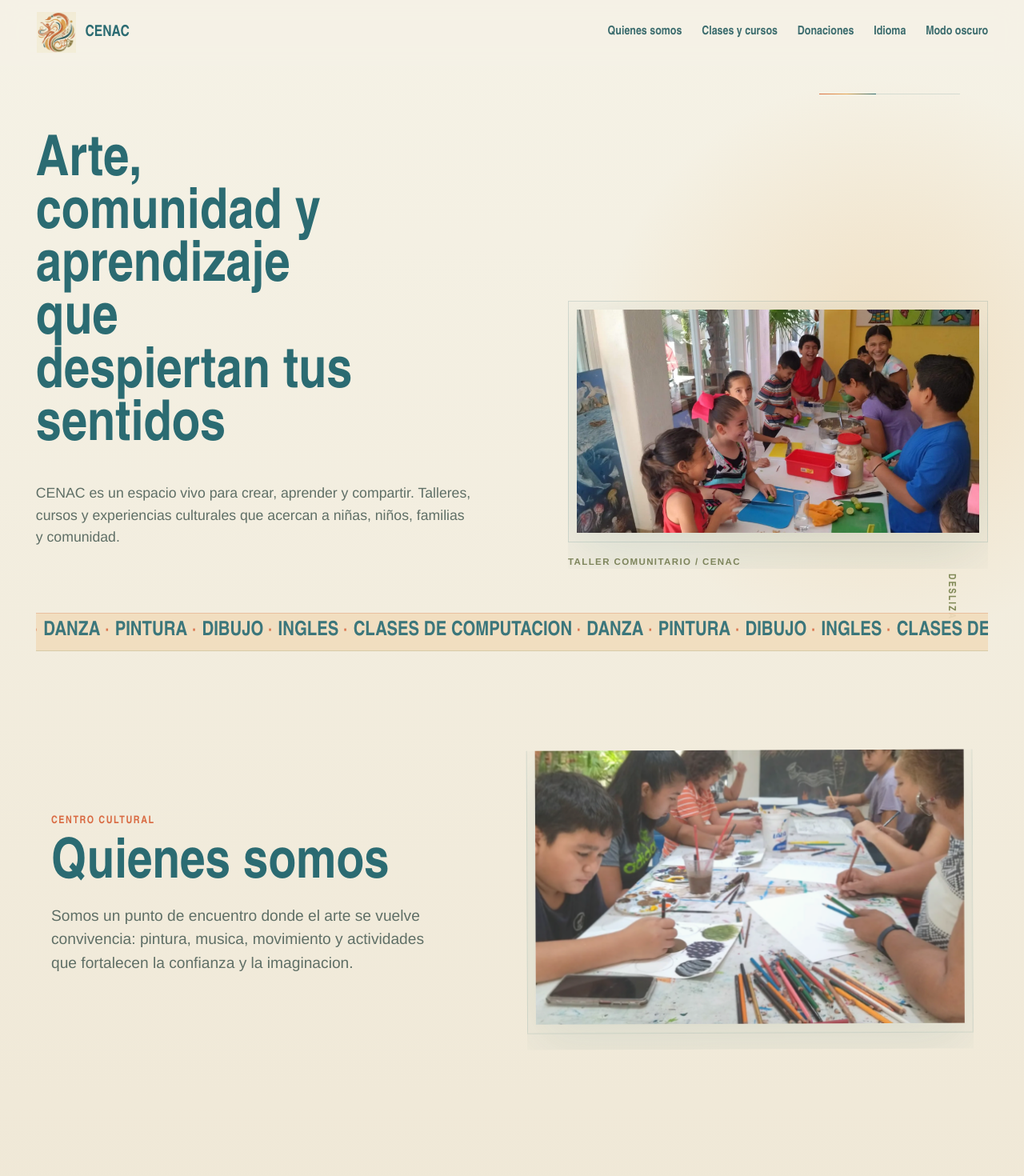
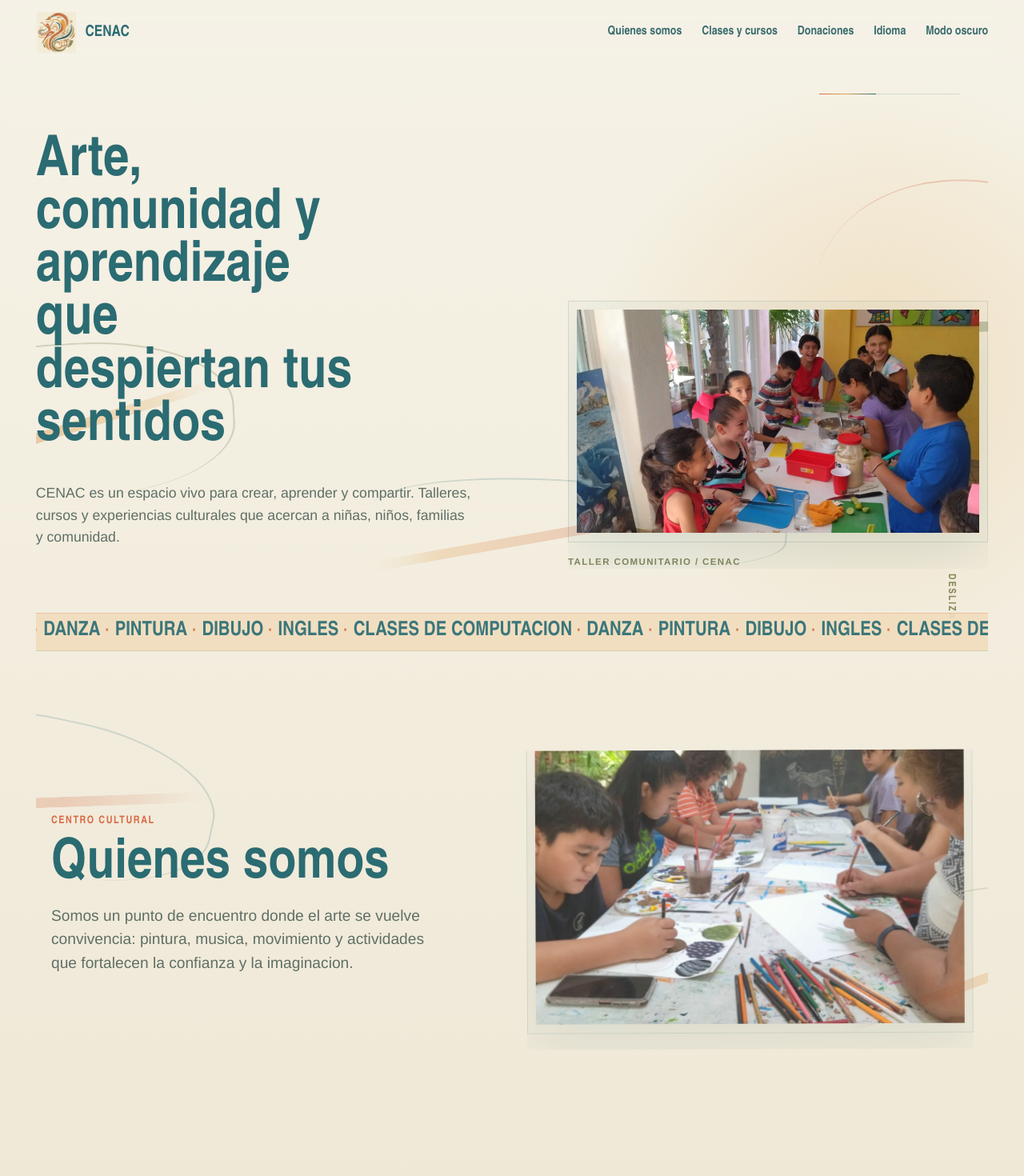
Before and after one commit to Cobian04/CENAC, a Next.js app: page / in a window 1280 px wide. Shown: the top 1470 px of the page at 80% size. Built offline with nearby package versions, Linux system fonts and the light colour scheme.

Commit message:
Add organic side ornaments

```diff
--- a/app/globals.css
+++ b/app/globals.css
@@ -206,6 +206,102 @@ button:focus-visible {
   animation: progress-drift 2.8s ease-in-out infinite alternate;
 }
 
+.ornament-field {
+  position: absolute;
+  inset: 0;
+  z-index: 1;
+  overflow: hidden;
+  pointer-events: none;
+}
+
+.ornament {
+  --ornament-a: var(--terracotta);
+  --ornament-b: var(--ochre);
+  --ornament-line: var(--olive);
+  --stroke-rotate: -8deg;
+  --loop-rotate: 6deg;
+  position: absolute;
+  display: block;
+  width: clamp(13rem, 34vw, 35rem);
+  height: clamp(7rem, 22vw, 22rem);
+  opacity: 0.42;
+  transform-origin: center;
+  filter: saturate(0.96);
+}
+
+.ornament::before,
+.ornament::after {
+  position: absolute;
+  content: "";
+  pointer-events: none;
+}
+
+.ornament::before {
+  top: 48%;
+  right: 0;
+  left: 0;
+  height: clamp(0.45rem, 1vw, 0.95rem);
+  border-radius: 999px;
+  background: linear-gradient(
+    90deg,
+    transparent 0%,
+    var(--ornament-a) 15%,
+    var(--ornament-b) 55%,
+    transparent 100%
+  );
+  transform: rotate(var(--stroke-rotate)) skewX(-12deg);
+  mask-image: linear-gradient(90deg, transparent 0%, black 18%, black 82%, transparent 100%);
+}
+
+.ornament::after {
+  inset: 12% 8% 20% 10%;
+  border-top: 2px solid var(--ornament-line);
+  border-right: 2px solid var(--ornament-line);
+  border-radius: 52% 48% 46% 54%;
+  opacity: 0.7;
+  transform: rotate(var(--loop-rotate)) scaleX(1.18);
+}
+
+.ornament-sweep {
+  --ornament-a: var(--terracotta);
+  --ornament-b: var(--ochre);
+  --ornament-line: var(--olive);
+}
+
+.ornament-ribbon {
+  --ornament-a: var(--teal);
+  --ornament-b: var(--olive);
+  --ornament-line: var(--terracotta);
+}
+
+.ornament-thread {
+  --ornament-a: var(--ochre);
+  --ornament-b: var(--terracotta);
+  --ornament-line: var(--teal);
+}
+
+.hero-ornaments .ornament-left {
+  top: 43%;
+  left: 0;
+  transform: translateX(-42%) rotate(-9deg);
+}
+
+.hero-ornaments .ornament-right {
+  top: 12%;
+  right: 0;
+  height: clamp(10rem, 38vw, 31rem);
+  transform: translateX(46%) rotate(7deg);
+}
+
+.hero-ornaments .ornament-bottom {
+  bottom: clamp(2.8rem, 6vw, 5.4rem);
+  left: 34%;
+  width: clamp(15rem, 42vw, 40rem);
+  height: clamp(5rem, 12vw, 11rem);
+  opacity: 0.26;
+  transform: rotate(-2deg);
+}
+
 .hero-copy-block {
   width: min(100%, 820px);
   z-index: 3;
@@ -366,6 +462,8 @@ button:focus-visible {
 }
 
 .section-content {
+  position: relative;
+  z-index: 2;
   max-width: 780px;
   padding-inline: clamp(0.35rem, 1.5vw, 1.25rem);
 }
@@ -409,12 +507,67 @@ button:focus-visible {
 
 .section-image {
   position: relative;
+  z-index: 2;
   align-self: center;
   justify-self: end;
   width: min(100%, 680px);
   margin: 0;
   overflow: visible;
   filter: drop-shadow(0 22px 34px var(--shadow));
+}
+
+.section-ornaments {
+  z-index: 0;
+  opacity: 0;
+  transform: translateY(28px);
+  transition:
+    opacity 900ms 180ms cubic-bezier(0.2, 0.75, 0.2, 1),
+    transform 900ms 180ms cubic-bezier(0.2, 0.75, 0.2, 1);
+}
+
+.page-section.is-visible .section-ornaments {
+  opacity: 1;
+  transform: translateY(0);
+}
+
+.section-ornaments .ornament {
+  opacity: 0.25;
+}
+
+.about-ornaments .ornament-left {
+  top: 8%;
+  left: 0;
+  transform: translateX(-48%) rotate(6deg);
+}
+
+.about-ornaments .ornament-right {
+  right: 0;
+  bottom: 11%;
+  transform: translateX(54%) rotate(-12deg);
+}
+
+.courses-ornaments .ornament-left {
+  top: 18%;
+  left: 0;
+  transform: translateX(-50%) rotate(-16deg);
+}
+
+.courses-ornaments .ornament-right {
+  right: 0;
+  bottom: 2%;
+  transform: translateX(52%) rotate(8deg);
+}
+
+.donations-ornaments .ornament-left {
+  bottom: 8%;
+  left: 2%;
+  transform: translateX(-50%) rotate(12deg);
+}
+
+.donations-ornaments .ornament-right {
+  top: 4%;
+  right: 0;
+  transform: translateX(52%) rotate(-7deg);
 }
 
 .page-section:nth-child(2) .section-image {
@@ -652,6 +805,21 @@ button:focus-visible {
     gap: 1.6rem;
   }
 
+  .ornament {
+    width: clamp(12rem, 48vw, 24rem);
+    height: clamp(6rem, 26vw, 15rem);
+    opacity: 0.28;
+  }
+
+  .hero-ornaments .ornament-left {
+    top: 22%;
+  }
+
+  .hero-ornaments .ornament-right {
+    top: 48%;
+    transform: translateX(58%) rotate(9deg);
+  }
+
   .hero-copy-block h1 {
     max-width: 12ch;
   }
@@ -715,6 +883,24 @@ button:focus-visible {
     gap: 1.25rem;
   }
 
+  .ornament {
+    opacity: 0.18;
+  }
+
+  .ornament::before {
+    height: 0.42rem;
+  }
+
+  .ornament::after {
+    border-top-width: 1px;
+    border-right-width: 1px;
+  }
+
+  .hero-ornaments .ornament-bottom,
+  .section-ornaments .ornament-right {
+    display: none;
+  }
+
   .hero-copy-block h1 {
     max-width: 12.3ch;
     font-size: clamp(2.18rem, 8.45vw, 2.95rem);
@@ -744,8 +930,8 @@ button:focus-visible {
     font-size: clamp(2.2rem, 10vw, 3.4rem);
   }
 
-  .site-footer h2 {
-    font-size: clamp(1.2rem, 6vw, 1.7rem);
+  .footer-logo {
+    width: min(15rem, 76vw);
   }
 
   .section-content {
--- a/app/page.tsx
+++ b/app/page.tsx
@@ -311,6 +311,11 @@ export default function Home() {
         <div className="hero-progress" aria-hidden="true">
           <span />
         </div>
+        <div className="ornament-field hero-ornaments" aria-hidden="true">
+          <span className="ornament ornament-sweep ornament-left" />
+          <span className="ornament ornament-ribbon ornament-right" />
+          <span className="ornament ornament-thread ornament-bottom" />
+        </div>
         <div className="hero-copy-block reveal">
           <h1>{t.title}</h1>
           <p className="hero-paragraph">{t.paragraph}</p>
@@ -336,6 +341,10 @@ export default function Home() {
 
       <section className="section-stack" aria-label="Informacion de CENAC">
         <article id="quienes-somos" className="page-section reveal">
+          <div className="ornament-field section-ornaments about-ornaments" aria-hidden="true">
+            <span className="ornament ornament-thread ornament-left" />
+            <span className="ornament ornament-sweep ornament-right" />
+          </div>
           <div className="section-content">
             <p className="section-kicker">{t.sections.aboutKicker}</p>
             <h2>{t.sections.aboutTitle}</h2>
@@ -351,6 +360,10 @@ export default function Home() {
         </article>
 
         <article id="clases-cursos" className="page-section reveal">
+          <div className="ornament-field section-ornaments courses-ornaments" aria-hidden="true">
+            <span className="ornament ornament-ribbon ornament-left" />
+            <span className="ornament ornament-thread ornament-right" />
+          </div>
           <div className="section-content">
             <p className="section-kicker">{t.sections.coursesKicker}</p>
             <h2>{t.sections.coursesTitle}</h2>
@@ -366,6 +379,10 @@ export default function Home() {
         </article>
 
         <article id="donaciones" className="page-section reveal">
+          <div className="ornament-field section-ornaments donations-ornaments" aria-hidden="true">
+            <span className="ornament ornament-sweep ornament-left" />
+            <span className="ornament ornament-ribbon ornament-right" />
+          </div>
           <div className="section-content">
             <p className="section-kicker">{t.sections.donationsKicker}</p>
             <h2>{t.sections.donationsTitle}</h2>
```
Also changed, not shown: 1 other file (tests, documents, lock files or other folders).
